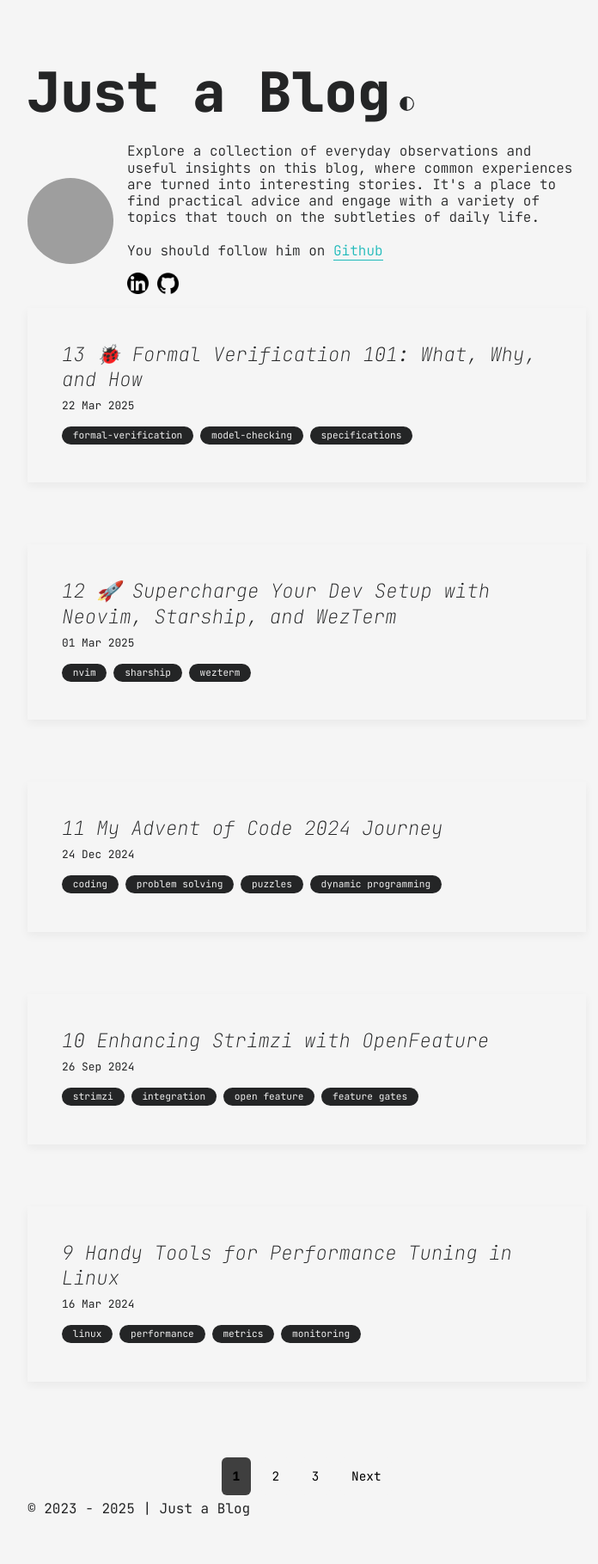
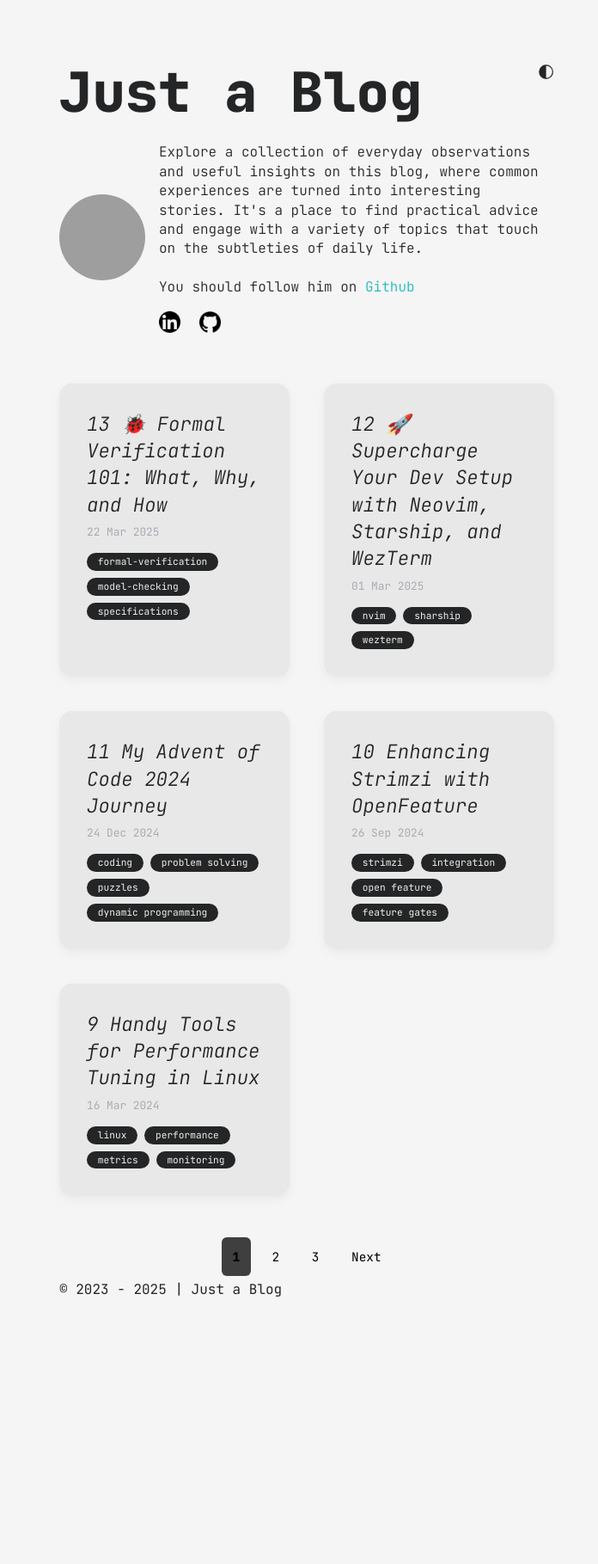
Before and after one commit to see-quick/see-quick.github.io, a Jekyll site: the page built from index.html, in a window 1280 px wide. Shown: the whole page at 86% size, without its empty margins (283-979 px from the left). Built offline with Jekyll 4.4.1, drawn with Linux system fonts in a browser that asks for light colours; the list of posts is cut into pages by our own code; after the commit the page ends 1580 px from its top, so only the background shows below that; grey boxes are pictures that could not be loaded.

Commit message:
update more blog
Signed-off-by: see-quick <maros.orsak159@gmail.com>

```diff
--- a/assets/css/blog.css
+++ b/assets/css/blog.css
@@ -5,231 +5,219 @@
   text-decoration: none;
   margin: 0;
   padding: 0;
+  box-sizing: border-box;
   -webkit-user-drag: none;
   -moz-window-dragging: none;
   -webkit-tap-highlight-color: transparent;
 }
+
 * img {
   max-width: 100%;
 }
+
 html,
-body,
-.article,
-.category,
-.pagination a {
+body {
+  font-family: "JetBrains Mono", monospace;
+  background-color: var(--gray-5);
   color: var(--white-2);
-  background-color: var(--gray-6);
-  font-family: "JetBrains Mono", monospace;
   line-height: 2rem;
-  background-color: var(--gray-5);
   transition: all 0.3s ease-in-out;
 }
 
+/* Header */
 header {
   position: sticky;
   top: 0;
   background-color: var(--gray-5);
   z-index: 50;
   padding: 1.5rem 0;
-}
-header .site-title {
-  font-size: 4rem;
-  font-weight: bolder;
-  line-height: 110%;
-  color: var(--white-1);
-}
-main {
-  margin: 0 auto;
-  max-width: 650px;
-  padding: 3rem 0;
+  display: flex;
+  justify-content: space-between;
+  align-items: flex-start;
+  gap: 1rem;
 }
 
-/* header */
-
-#bio {
-  display: flex;
-  justify-content: flex-start;
-  align-items: center;
-}
-#img-wrapper img {
-  border-radius: 50%;
-  max-width: 100px;
-}
-#bio-wrapper {
-  margin-left: 1rem;
-}
-#text-wrapper {
-  line-height: 1.2rem;
-  font-weight: 300;
-}
-#text-wrapper a {
-  color: cyan;
-  border-bottom: 1px solid cyan;
-}
-@media (prefers-color-scheme: light) {
-  #text-wrapper a {
-    color: #1ebaba;
-    border-bottom: 1px solid #1ebaba;
-  }
-}
-[data-theme="light"] {
-  #text-wrapper a {
-    color: #1ebaba;
-    border-bottom: 1px solid #1ebaba;
-  }
-}
-[data-theme="dark"] {
-  #text-wrapper a {
-    color: cyan;
-    border-bottom: 1px solid cyan;
-  }
-}
-#social-wrapper {
-  margin-top: 1rem;
-}
-#social-wrapper img {
-  filter: invert() !important;
-  width: 25px;
-  height: 25px;
-  margin: 0 0 0.3rem 0;
-  transition: all 0.2s ease-in-out;
-}
-@media (prefers-color-scheme: light) {
-  #social-wrapper img {
-    filter: none !important;
-  }
-}
-[data-theme="light"] {
-  #social-wrapper img {
-    filter: none !important;
-  }
-}
-[data-theme="dark"] {
-  #social-wrapper img {
-    filter: invert() !important;
-  }
-}
-#social-wrapper img:hover {
-  transform: scale(1.2);
+.site-title {
+  font-size: 4rem;
+  font-weight: bold;
+  color: var(--white-1);
+  line-height: 1.1;
 }
 
-/* article section */
-
-.articles {
-  display: grid;
-  grid-template-columns: 1fr;
-  gap: 2rem;
-}
-.articles .article {
-  margin-bottom: 2.5rem;
-  padding: 2.5rem;
-  box-shadow: 0 4px 10px rgba(0, 0, 0, 0.05);
-}
-.article .date {
-  margin-bottom: 0.5rem;
-}
-.categories {
-  margin-top: 0.5rem;
-}
-.content p,
-.content ul,
-.content ol,
-.content blockquote {
-  margin-bottom: 2rem;
-}
-.articles .article .article-title,
-.articles .article .article-title a {
-  color: var(--white-2);
-  font-weight: 100;
-  font-style: italic;
-  font-size: 1.4rem;
-  line-height: 130%;
-}
-.articles .article:hover {
-  transform: scale(1.05);
-}
-.articles .article .date {
-  display: block;
-  font-size: 0.8rem;
-}
-.articles .article .categories {
-  display: flex;
-  flex-direction: row;
-  flex-wrap: wrap;
-  justify-content: flex-start;
-}
-.articles .article .categories .category {
-  margin: 0 0.5rem 0.3rem 0;
-  display: block;
-  color: var(--gray-4);
-  background: var(--white-2);
-  border-radius: 15px;
-  font-size: 0.7rem;
-  padding: 0 0.8rem;
-  line-height: 1.3rem;
-  cursor: pointer;
-}
-/* media query */
-
-@media screen and (max-width: 750px) {
-  body {
-    padding: 1.5rem;
-  }
+@media (max-width: 750px) {
   header {
     flex-direction: column;
-    gap: 3rem;
-  }
-  header #dark-mode-toggle {
-    display: flex;
-    justify-content: flex-end;
-    align-items: flex-end;
-    align-self: flex-end;
+    gap: 2rem;
   }
   header .site-title {
     font-size: 3rem;
   }
 }
 
-@media screen and (max-width: 550px) {
+@media (max-width: 550px) {
   header .site-title {
-    font-size: 3rem;
-  }
-  .articles {
-    row-gap: 1.2rem;
+    font-size: 2.6rem;
   }
 }
 
-@media screen and (max-width: 350px) {
+/* Bio Section */
+#bio {
+  display: flex;
+  align-items: center;
+  margin-bottom: 2rem;
+}
+
 #img-wrapper img {
-    max-width: 50px;
+  border-radius: 50%;
+  max-width: 100px;
 }
-  #bio {
-    align-items: flex-start;
+
+#bio-wrapper {
+  margin-left: 1rem;
 }
-  main,
-  .articles {
-    padding: 0;
-    margin: 0;
+
+#text-wrapper {
+  line-height: 1.4;
+  font-weight: 300;
 }
-  main {
-    padding-bottom: 1rem;
+
+#text-wrapper a {
+  color: cyan;
+  border-bottom: 1px solid transparent;
+  transition: all 0.3s ease;
 }
-  .articles {
-    margin: 2rem 0 3rem 0;
-    row-gap: 1.2rem;
+
+#text-wrapper a:hover {
+  border-bottom-color: cyan;
 }
-  header .site-title {
-    font-size: 2.4rem;
+
+@media (prefers-color-scheme: light) {
+  #text-wrapper a {
+    color: #1ebaba;
   }
-  .article {
-    padding: 1.2rem;
-  }
-  .articles .article .article-title,
-  .articles .article .article-title a {
-    font-size: 1rem;
+
+  #text-wrapper a:hover {
+    border-bottom-color: #1ebaba;
   }
 }
 
+[data-theme="light"] #text-wrapper a {
+  color: #1ebaba;
+}
+
+[data-theme="dark"] #text-wrapper a {
+  color: cyan;
+}
+
+#social-wrapper {
+  margin-top: 1rem;
+}
+
+#social-wrapper img {
+  filter: invert() !important;
+  width: 25px;
+  height: 25px;
+  margin-right: 0.75rem;
+  transition: transform 0.2s ease-in-out;
+}
+
+#social-wrapper img:hover {
+  transform: scale(1.2);
+}
+
+@media (prefers-color-scheme: light) {
+  #social-wrapper img {
+    filter: none !important;
+  }
+}
+
+[data-theme="light"] #social-wrapper img {
+  filter: none !important;
+}
+
+[data-theme="dark"] #social-wrapper img {
+  filter: invert() !important;
+}
+
+/* Main Layout */
+main {
+  margin: 0 auto;
+  max-width: 65ch;
+  padding: 3rem 1.5rem 4rem;
+}
+
+/* Article Cards */
+.articles {
+  display: grid;
+  grid-template-columns: 1fr;
+  gap: 2.5rem;
+  margin-top: 3rem;
+}
+
+@media (min-width: 800px) {
+  .articles {
+    grid-template-columns: 1fr 1fr;
+  }
+}
+
+.article {
+  background: var(--gray-3);
+  padding: 2rem;
+  border-radius: 15px;
+  box-shadow: 0 4px 12px rgba(0, 0, 0, 0.05);
+  transition: transform 0.2s ease-in-out;
+}
+
+.article:hover {
+  transform: translateY(-3px);
+}
+
+.article .article-title,
+.article .article-title a {
+  font-size: 1.4rem;
+  font-style: italic;
+  font-weight: 300;
+  color: var(--white-2);
+  line-height: 1.4;
+  transition: all 0.3s ease;
+}
+
+.article .article-title a:hover {
+  color: cyan;
+  text-decoration: underline;
+}
+
+.article .date {
+  font-size: 0.8rem;
+  margin-bottom: 0.5rem;
+  display: block;
+  color: var(--gray-6);
+}
+
+.article .categories {
+  display: flex;
+  flex-wrap: wrap;
+  gap: 0.5rem;
+  margin-top: 0.5rem;
+}
+
+.article .category {
+  background: var(--white-2);
+  color: var(--gray-4);
+  font-size: 0.7rem;
+  border-radius: 15px;
+  padding: 0 0.8rem;
+  line-height: 1.3rem;
+  cursor: pointer;
+  transition: background 0.2s ease;
+}
+
+.article .category:hover {
+  background: var(--gray-4);
+  color: var(--white-1);
+}
+
+/* Pagination */
 .pagination {
   display: flex;
   gap: 0.75rem;
@@ -237,55 +225,94 @@ main {
   margin-top: 3rem;
   flex-wrap: wrap;
 }
+
 .pagination a,
 .pagination .current {
   padding: 0.4rem 0.8rem;
   border-radius: 6px;
   font-size: 0.9rem;
+  transition: background-color 0.3s ease;
 }
+
 .pagination a:hover {
   background-color: var(--gray-2);
 }
+
 .pagination .current {
   background-color: var(--gray-1);
   font-weight: bold;
 }
-/* Styles for light theme */
+
+/* Theming overrides */
 @media (prefers-color-scheme: light) {
   .pagination a {
-    color: black; /* Color for light theme */
+    color: black;
   }
-
   .pagination a:hover {
-    color: darkgray; /* Hover color for light theme */
+    color: darkgray;
   }
-
   .pagination .current {
-    color: black; /* Current page number color for light theme */
+    color: black;
   }
 }
 
-/* Override styles if a class is added to the body or specific element for theme toggling */
 [data-theme="light"] .pagination a {
-  color: black; /* Color for light theme */
+  color: black;
 }
 
 [data-theme="light"] .pagination a:hover {
-  color: darkgray; /* Hover color for light theme */
+  color: darkgray;
 }
 
 [data-theme="light"] .pagination .current {
-  color: black; /* Current page number color for light theme */
+  color: black;
 }
 
 [data-theme="dark"] .pagination a {
-  color: white; /* Color for dark theme */
+  color: white;
 }
 
 [data-theme="dark"] .pagination a:hover {
-  color: gray; /* Hover color for dark theme */
+  color: gray;
 }
 
 [data-theme="dark"] .pagination .current {
-  color: white; /* Current page number color for dark theme */
+  color: white;
 }
+
+/* Responsive Tweaks */
+@media (max-width: 750px) {
+  body {
+    padding: 1.5rem;
+  }
+}
+
+@media (max-width: 550px) {
+  .articles {
+    gap: 1.5rem;
+  }
+}
+
+@media (max-width: 350px) {
+  #img-wrapper img {
+    max-width: 50px;
+  }
+
+  #bio {
+    flex-direction: column;
+    align-items: flex-start;
+  }
+
+  main {
+    padding: 2rem 1rem;
+  }
+
+  .article {
+    padding: 1.2rem;
+  }
+
+  .article .article-title,
+  .article .article-title a {
+    font-size: 1rem;
+  }
+}
```
Lines whose indentation alone changed are shown as unchanged.
